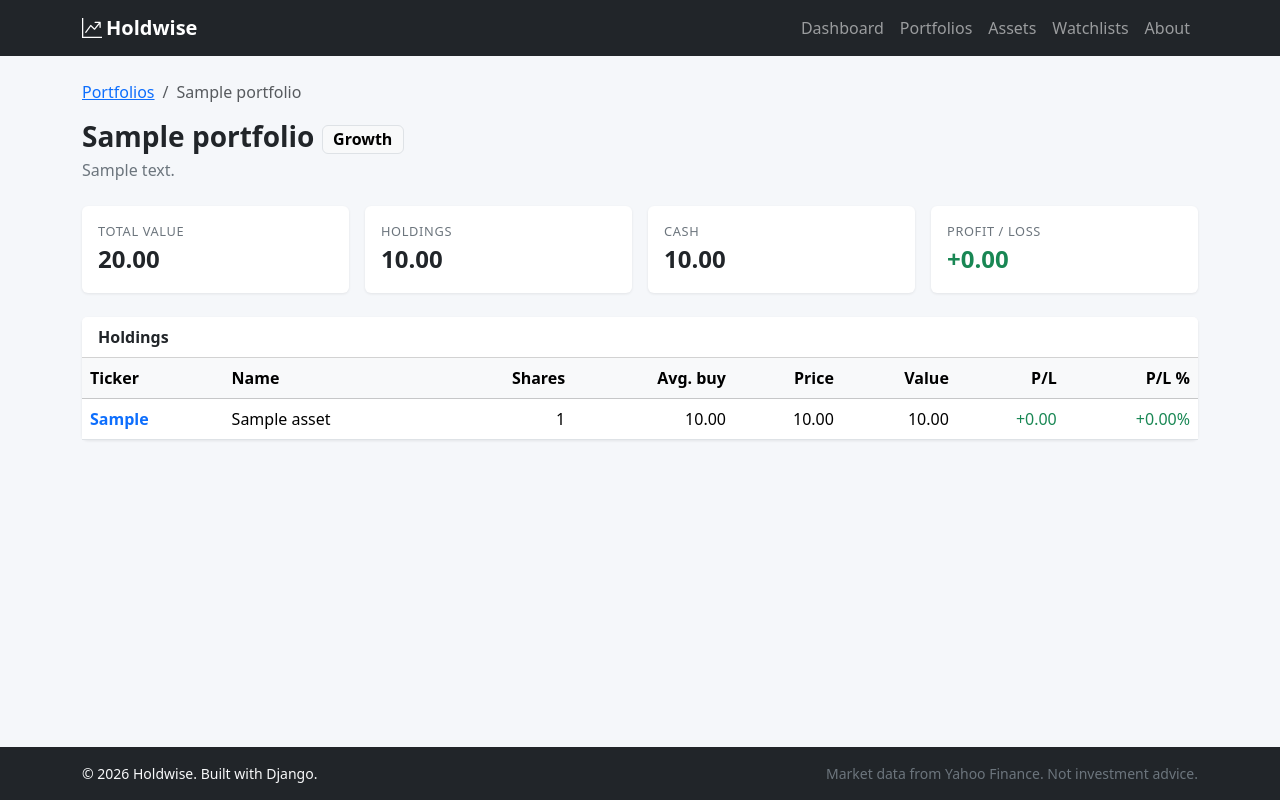
After one commit to gaydazhiev-aleksander/holdwise, a Django app: template templates/portfolios/portfolio_detail.html in a window 1280 px wide. The commit adds this page. Run offline with Django 5.2, Linux system fonts and the light colour scheme; the template is opened without the code that fills it: values that come from a table or form of the project are taken from there, others are empty; tables that the repository leaves empty hold one stand-in row (values such as "Sample post").

Commit message:
Add portfolio list and detail pages with live P/L

```diff
--- a/holdwise/urls.py
+++ b/holdwise/urls.py
@@ -6,5 +6,6 @@ from assets.views import AssetListView
 urlpatterns = [
     path('admin/', admin.site.urls),
     path('assets/', include('assets.urls')),
+    path('portfolios/', include('portfolios.urls')),
     path('', include('common.urls')),
 ]
--- a/portfolios/models.py
+++ b/portfolios/models.py
@@ -2,6 +2,7 @@ from decimal import Decimal
 
 from django.core.validators import MinLengthValidator, MinValueValidator
 from django.db import models
+from django.urls import reverse
 
 from .choices import MovementType, Strategy
 
@@ -28,6 +29,9 @@ class Portfolio(models.Model):
 
     def __str__(self):
         return self.name
+
+    def get_absolute_url(self):
+        return reverse('portfolios:detail', kwargs={'pk': self.pk})
 
     @property
     def cash_balance(self):
--- /dev/null
+++ b/portfolios/urls.py
@@ -0,0 +1,10 @@
+from django.urls import path
+
+from .views import PortfolioDetailView, PortfolioListView
+
+app_name = 'portfolios'
+
+urlpatterns = [
+    path('', PortfolioListView.as_view(), name='list'),
+    path('<int:pk>/', PortfolioDetailView.as_view(), name='detail'),
+]
--- a/static/css/style.css
+++ b/static/css/style.css
@@ -25,9 +25,9 @@ body {
 }
 
 .text-profit {
-    color: var(--hw-profit);
+    color: var(--hw-profit) !important;
 }
 
 .text-loss {
-    color: var(--hw-loss);
+    color: var(--hw-loss) !important;
 }
--- a/templates/partials/navbar.html
+++ b/templates/partials/navbar.html
@@ -14,8 +14,7 @@
                     <a class="nav-link {% if url_name == 'home' %}active{% endif %}" href="{% url 'common:home' %}">Dashboard</a>
                 </li>
                 <li class="nav-item">
-                    {# TODO step 9: replace # with {% url 'portfolios:list' %} #}
-                    <a class="nav-link {% if app == 'portfolios' %}active{% endif %}" href="#">Portfolios</a>
+                    <a class="nav-link {% if app == 'portfolios' %}active{% endif %}" href="{% url 'portfolios:list' %}">Portfolios</a>
                 </li>
                 <li class="nav-item">
                     <a class="nav-link {% if app == 'assets' %}active{% endif %}" href="{% url 'assets:list' %}">Assets</a>
--- /dev/null
+++ b/templates/portfolios/portfolio_detail.html
@@ -0,0 +1,120 @@
+{% extends 'base.html' %}
+
+{% block title %}{{ portfolio.name }}{% endblock %}
+
+{% block content %}
+    <nav aria-label="breadcrumb">
+        <ol class="breadcrumb">
+            <li class="breadcrumb-item"><a href="{% url 'portfolios:list' %}">Portfolios</a></li>
+            <li class="breadcrumb-item active" aria-current="page">{{ portfolio.name }}</li>
+        </ol>
+    </nav>
+
+    <div class="d-flex flex-wrap justify-content-between align-items-start gap-2 mb-4">
+        <div>
+            <h1 class="h3 fw-bold mb-1">
+                {{ portfolio.name }}
+                <span class="badge text-bg-light border fs-6 align-middle">{{ portfolio.get_strategy_display }}</span>
+            </h1>
+            {% if portfolio.description %}
+                <div class="text-secondary">{{ portfolio.description|linebreaksbr }}</div>
+            {% endif %}
+        </div>
+        {# step 9.3: Edit and Delete buttons go here #}
+    </div>
+
+    <div class="row g-3 mb-4">
+        <div class="col-6 col-lg-3">
+            <div class="card h-100"><div class="card-body">
+                <div class="stat-label">Total value</div>
+                <div class="stat-value">{{ portfolio.total_value|floatformat:"2g" }}</div>
+            </div></div>
+        </div>
+        <div class="col-6 col-lg-3">
+            <div class="card h-100"><div class="card-body">
+                <div class="stat-label">Holdings</div>
+                <div class="stat-value">{{ portfolio.holdings_value|floatformat:"2g" }}</div>
+            </div></div>
+        </div>
+        <div class="col-6 col-lg-3">
+            <div class="card h-100"><div class="card-body">
+                <div class="stat-label">Cash</div>
+                <div class="stat-value">{{ portfolio.cash_balance|floatformat:"2g" }}</div>
+            </div></div>
+        </div>
+        <div class="col-6 col-lg-3">
+            <div class="card h-100"><div class="card-body">
+                <div class="stat-label">Profit / loss</div>
+                {% with pl=portfolio.total_profit_loss %}
+                    <div class="stat-value {% if pl >= 0 %}text-profit{% else %}text-loss{% endif %}">
+                        {% if pl >= 0 %}+{% endif %}{{ pl|floatformat:"2g" }}
+                    </div>
+                {% endwith %}
+            </div></div>
+        </div>
+    </div>
+
+    <div class="card">
+        <div class="card-header bg-white d-flex justify-content-between align-items-center">
+            <span class="fw-semibold">Holdings</span>
+            {# step 10: "Add holding" button goes here #}
+        </div>
+        {% with holdings=portfolio.holdings.all %}
+            {% if holdings %}
+                <div class="table-responsive">
+                    <table class="table table-hover align-middle mb-0">
+                        <thead class="table-light">
+                            <tr>
+                                <th>Ticker</th>
+                                <th>Name</th>
+                                <th class="text-end">Shares</th>
+                                <th class="text-end">Avg. buy</th>
+                                <th class="text-end">Price</th>
+                                <th class="text-end">Value</th>
+                                <th class="text-end">P/L</th>
+                                <th class="text-end">P/L %</th>
+                            </tr>
+                        </thead>
+                        <tbody>
+                            {% for holding in holdings %}
+                                <tr>
+                                    <td class="fw-semibold">
+                                        <a href="{% url 'assets:detail' ticker=holding.asset.ticker %}" class="text-decoration-none">{{ holding.asset.ticker }}</a>
+                                    </td>
+                                    <td>{{ holding.asset.name|truncatechars:30 }}</td>
+                                    <td class="text-end">{{ holding.shares|floatformat:"-6" }}</td>
+                                    <td class="text-end">{{ holding.average_buy_price|floatformat:"2g" }}</td>
+                                    <td class="text-end">
+                                        {% if holding.asset.last_price is not None %}
+                                            {{ holding.asset.last_price|floatformat:"2g" }}
+                                        {% else %}
+                                            <span class="text-secondary">—</span>
+                                        {% endif %}
+                                    </td>
+                                    <td class="text-end">{{ holding.current_value|floatformat:"2g"|default:"—" }}</td>
+                                    {% if holding.profit_loss is not None %}
+                                        <td class="text-end">
+                                            <span class="{% if holding.profit_loss >= 0 %}text-profit{% else %}text-loss{% endif %}">
+                                                {% if holding.profit_loss >= 0 %}+{% endif %}{{ holding.profit_loss|floatformat:"2g" }}
+                                            </span>
+                                        </td>
+                                        <td class="text-end">
+                                            <span class="{% if holding.profit_loss >= 0 %}text-profit{% else %}text-loss{% endif %}">
+                                                {% if holding.profit_loss >= 0 %}+{% endif %}{{ holding.profit_loss_percent|floatformat:2 }}%
+                                            </span>
+                                        </td>
+                                    {% else %}
+                                        <td class="text-end text-secondary">—</td>
+                                        <td class="text-end text-secondary">—</td>
+                                    {% endif %}
+                                </tr>
+                            {% endfor %}
+                        </tbody>
+                    </table>
+                </div>
+            {% else %}
+                <div class="card-body text-secondary">No holdings in this portfolio yet.</div>
+            {% endif %}
+        {% endwith %}
+    </div>
+{% endblock %}
```
Also changed, not shown: portfolios/views.py (+20 -2 lines), templates/portfolios/portfolio_list.html (added, +44 -0 lines).
